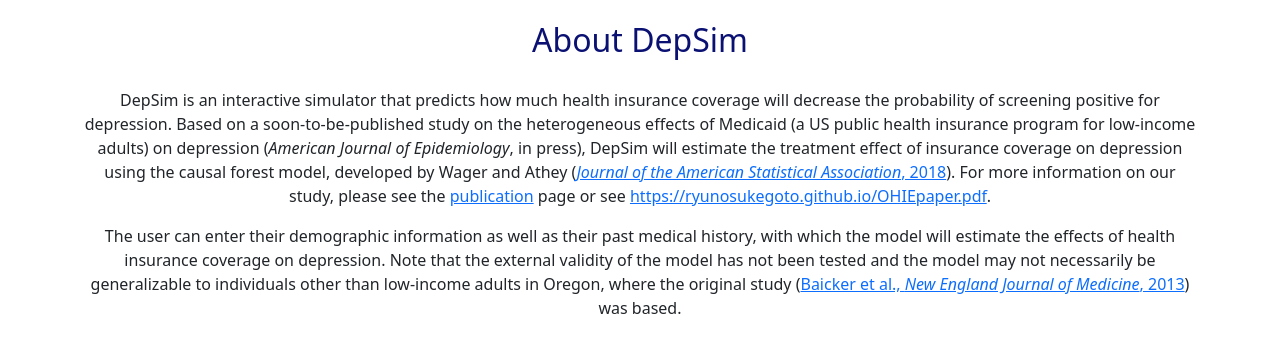
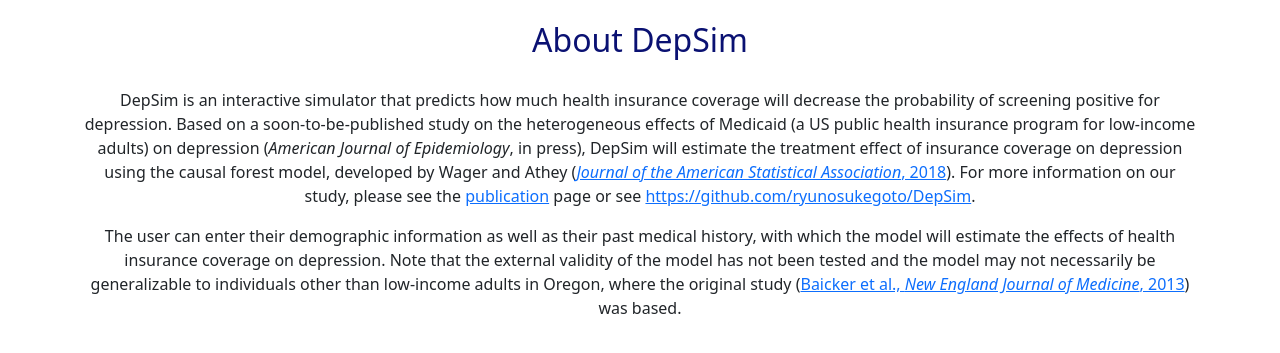
Before and after one commit to ryunosukegoto/DepSim, a Flask app: page /about in a window 1280 px wide. Shown: the part 74-427 px from the top of the page. Run offline with Flask 3, Linux system fonts and the light colour scheme.

Commit message:
Update about.html

```diff
--- a/templates/about.html
+++ b/templates/about.html
@@ -8,7 +8,7 @@
 <h1>About DepSim</h1>
 <body>
     <p>
-    DepSim is an interactive simulator that predicts how much health insurance coverage will decrease the probability of screening positive for depression. Based on a soon-to-be-published study on the heterogeneous effects of Medicaid (a US public health insurance program for low-income adults) on depression (<i>American Journal of Epidemiology</i>, in press), DepSim will estimate the treatment effect of insurance coverage on depression using the causal forest model, developed by Wager and Athey (<a href="https://www.tandfonline.com/doi/abs/10.1080/01621459.2017.1319839?journalCode=uasa20"><i>Journal of the American Statistical Association</i>, 2018</a>). For more information on our study, please see the <a href="publication">publication</a> page or see <a href="https://ryunosukegoto.github.io/OHIEpaper.pdf">https://ryunosukegoto.github.io/OHIEpaper.pdf</a>.
+    DepSim is an interactive simulator that predicts how much health insurance coverage will decrease the probability of screening positive for depression. Based on a soon-to-be-published study on the heterogeneous effects of Medicaid (a US public health insurance program for low-income adults) on depression (<i>American Journal of Epidemiology</i>, in press), DepSim will estimate the treatment effect of insurance coverage on depression using the causal forest model, developed by Wager and Athey (<a href="https://www.tandfonline.com/doi/abs/10.1080/01621459.2017.1319839?journalCode=uasa20"><i>Journal of the American Statistical Association</i>, 2018</a>). For more information on our study, please see the <a href="publication">publication</a> page or see <a href="https://github.com/ryunosukegoto/DepSim">https://github.com/ryunosukegoto/DepSim</a>.
     </p>
     <p>
     The user can enter their demographic information as well as their past medical history, with which the model will estimate the effects of health insurance coverage on depression. Note that the external validity of the model has not been tested and the model may not necessarily be generalizable to individuals other than low-income adults in Oregon, where the original study (<a href="https://www.nejm.org/doi/full/10.1056/NEJMsa1212321">Baicker et al., <i>New England Journal of Medicine</i>, 2013</a>) was based.
```
